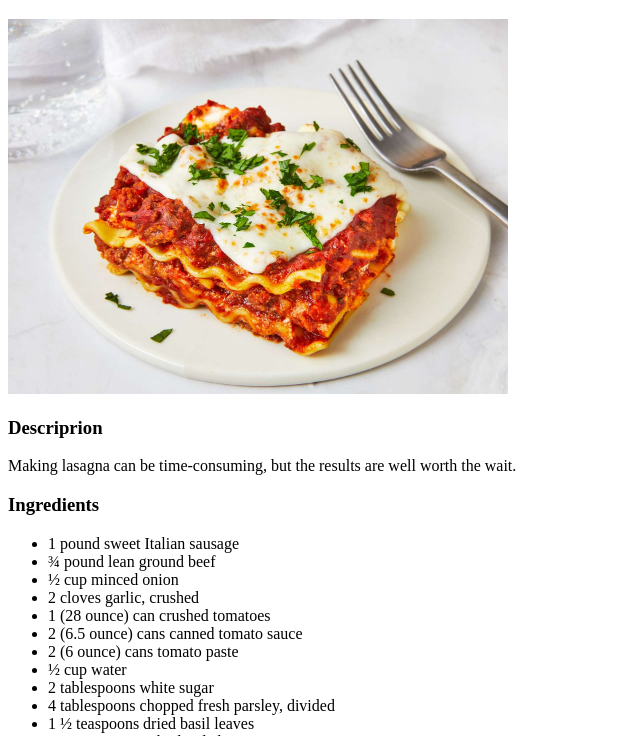
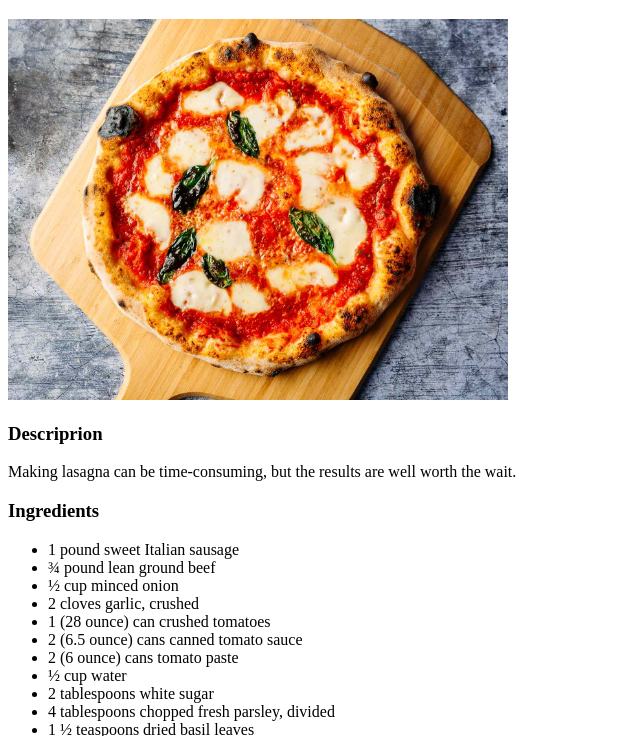
Before and after one commit to EduardMirti/odin-recipes, a plain HTML site: page recipes/lasagna.html in a window 1280 px wide. Shown: the part 61-797 px from the top of the page, without its empty margins (0-640 px from the left). Drawn offline with Linux system fonts and the light colour scheme.

Commit message:
Pizza aggiustando l'immagine

```diff
--- a/recipes/lasagna.html
+++ b/recipes/lasagna.html
@@ -6,7 +6,7 @@
 </head>
 <body>
     <h1>Lasagna</h1>
-    <img src="lasagna.jpg" alt="Lasagna" width="500">
+    <img src="pizza.jpg" alt="Pizza" width="500">
     <h3>Descriprion</h3>
     <p>
         Making lasagna can be time-consuming, but the results are well worth the wait.
```
Also changed, not shown: recipes/pizza.html (+1 -1 lines), recipes/pizza.jpg (added).
